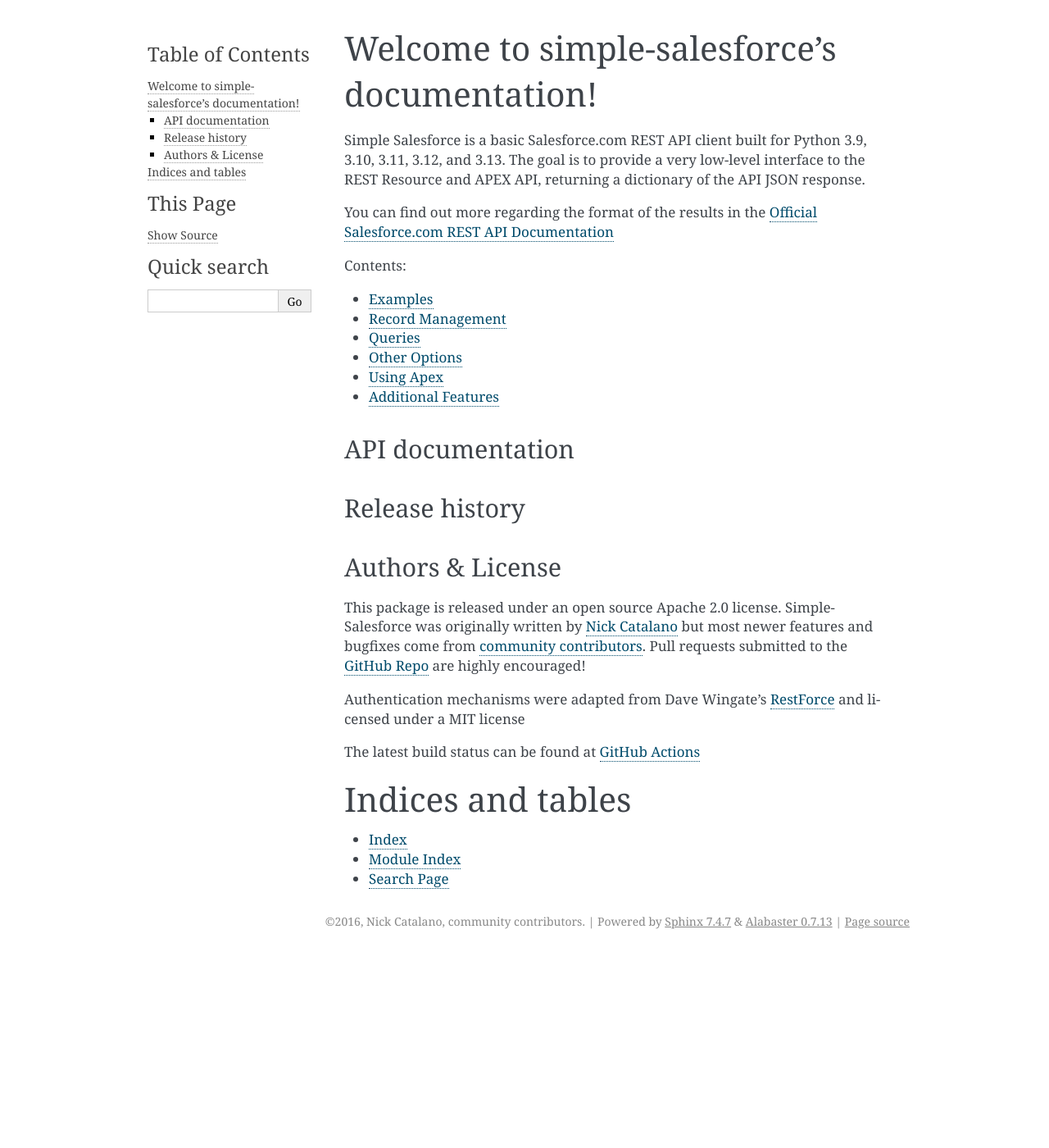
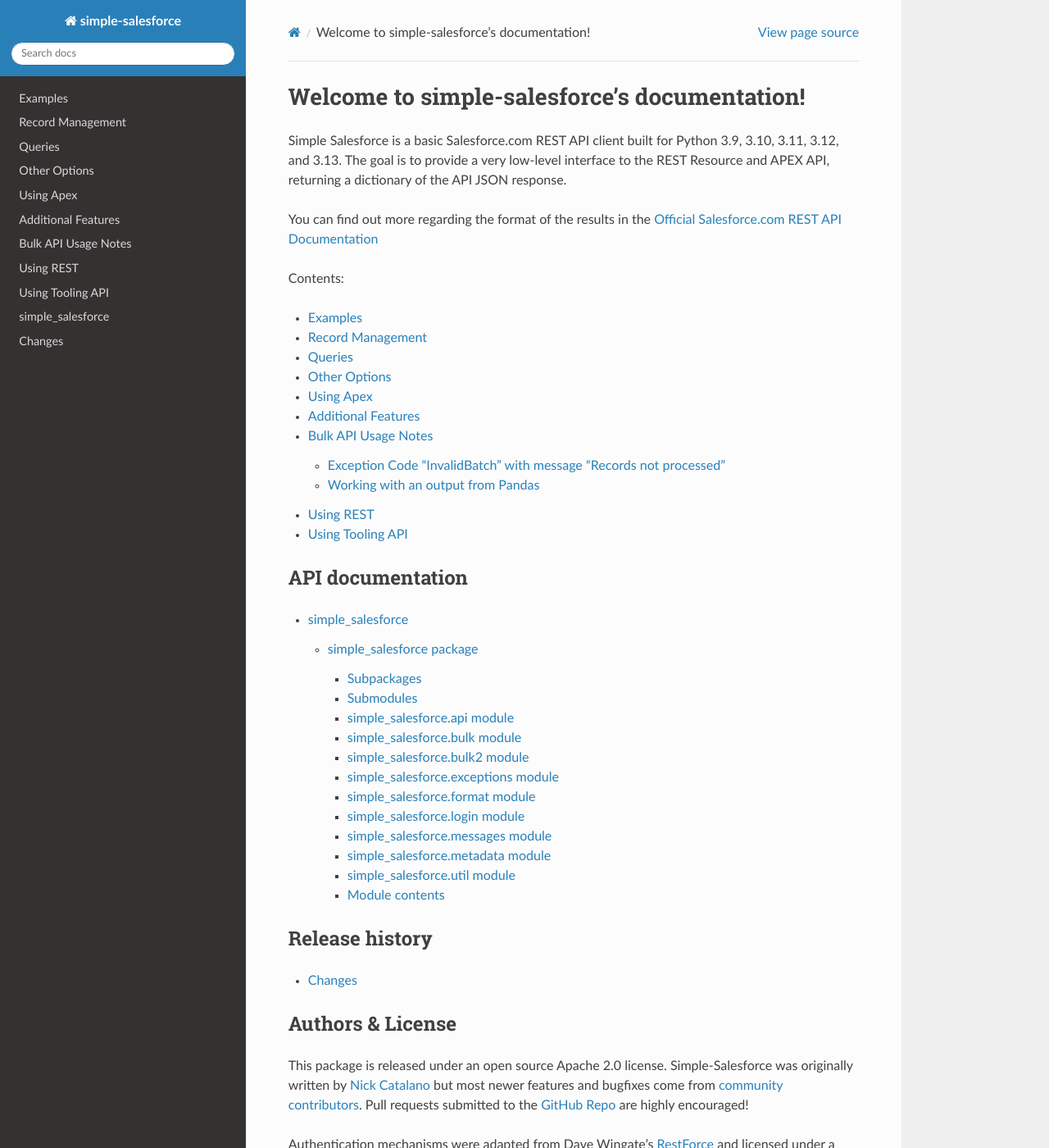
Before and after one commit to simple-salesforce/simple-salesforce, a Sphinx documentation site: the page built from docs/index.rst, in a window 1280 px wide and 1400 px high. Shown: the whole window at 82% size. Built offline with Sphinx 7.4.7 and the Read the Docs theme 3.1.0, drawn with Linux system fonts in a browser that asks for light colours; pages that are not in the unit, such as notebooks, are missing from menus; some of the changed text lies outside the part shown.

Commit message:
Documentation

```diff
--- /dev/null
+++ b/docs/api/modules.rst
@@ -0,0 +1,7 @@
+simple_salesforce
+=================
+
+.. toctree::
+   :maxdepth: 4
+
+   simple_salesforce
--- /dev/null
+++ b/docs/api/simple_salesforce.rst
@@ -0,0 +1,93 @@
+simple\_salesforce package
+==========================
+
+Subpackages
+-----------
+
+.. toctree::
+   :maxdepth: 4
+
+   simple_salesforce.tests
+
+Submodules
+----------
+
+simple\_salesforce.api module
+-----------------------------
+
+.. automodule:: simple_salesforce.api
+   :members:
+   :show-inheritance:
+   :undoc-members:
+
+simple\_salesforce.bulk module
+------------------------------
+
+.. automodule:: simple_salesforce.bulk
+   :members:
+   :show-inheritance:
+   :undoc-members:
+
+simple\_salesforce.bulk2 module
+-------------------------------
+
+.. automodule:: simple_salesforce.bulk2
+   :members:
+   :show-inheritance:
+   :undoc-members:
+
+simple\_salesforce.exceptions module
+------------------------------------
+
+.. automodule:: simple_salesforce.exceptions
+   :members:
+   :show-inheritance:
+   :undoc-members:
+
+simple\_salesforce.format module
+--------------------------------
+
+.. automodule:: simple_salesforce.format
+   :members:
+   :show-inheritance:
+   :undoc-members:
+
+simple\_salesforce.login module
+-------------------------------
+
+.. automodule:: simple_salesforce.login
+   :members:
+   :show-inheritance:
+   :undoc-members:
+
+simple\_salesforce.messages module
+----------------------------------
+
+.. automodule:: simple_salesforce.messages
+   :members:
+   :show-inheritance:
+   :undoc-members:
+
+simple\_salesforce.metadata module
+----------------------------------
+
+.. automodule:: simple_salesforce.metadata
+   :members:
+   :show-inheritance:
+   :undoc-members:
+
+simple\_salesforce.util module
+------------------------------
+
+.. automodule:: simple_salesforce.util
+   :members:
+   :show-inheritance:
+   :undoc-members:
+
+Module contents
+---------------
+
+.. automodule:: simple_salesforce
+   :members:
+   :show-inheritance:
+   :undoc-members:
--- a/docs/changes.rst
+++ b/docs/changes.rst
@@ -1 +1,4 @@
+Changes
+=======
+
 .. include:: ../CHANGES
--- a/docs/conf.py
+++ b/docs/conf.py
@@ -21,7 +21,7 @@
 import subprocess
 import sys
 
-sys.path.insert(0, os.path.abspath('../'))
+sys.path.insert(0, os.path.abspath("../"))
 
 
 # -- General configuration ------------------------------------------------
@@ -34,45 +34,57 @@
 # extensions coming with Sphinx (named 'sphinx.ext.*') or your custom
 # ones.
 extensions = [
-    'sphinx.ext.autodoc',
+    "sphinx.ext.autodoc",
+    "sphinx.ext.napoleon",
+    "sphinx_autodoc_typehints",
+    "sphinx.ext.autosummary",
+    "sphinx.ext.viewcode",
+    "sphinx.ext.intersphinx",
 ]
 
 # Add any paths that contain templates here, relative to this directory.
-templates_path = ['_templates']
+templates_path = ["_templates"]
 
 # The suffix(es) of source filenames.
 # You can specify multiple suffix as a list of string:
 #
 # source_suffix = ['.rst', '.md']
-source_suffix = '.rst'
+source_suffix = ".rst"
 
 # The encoding of source files.
 #
 # source_encoding = 'utf-8-sig'
 
 # The master toctree document.
-master_doc = 'index'
+master_doc = "index"
 
 # General information about the project.
-project = 'simple-salesforce'
-copyright = '2016, Nick Catalano, community contributors'
-author = 'Nick Catalano, community contributors'
+project = "simple-salesforce"
+copyright = "2016, Nick Catalano, community contributors"
+author = "Nick Catalano, community contributors"
 
 # The version info for the project you're documenting, acts as replacement for
 # |version| and |release|, also used in various other places throughout the
 # built documents.
 #
-# The short X.Y version.
-version = '0.72.1'
-# The full version, including alpha/beta/rc tags.
-release = '0.72.1'
+# The short X.Y version and full release read from package
+try:
+    from pathlib import Path as _Path
+
+    _about = {}
+    _ver_path = _Path(__file__).parent.parent / "simple_salesforce" / "__version__.py"
+    exec(_ver_path.read_text(), _about)
+    version = _about.get("__version__", "")
+    release = version
+except Exception:
+    version = release = "0.0.0"
 
 # The language for content autogenerated by Sphinx. Refer to documentation
 # for a list of supported languages.
 #
 # This is also used if you do content translation via gettext catalogs.
 # Usually you set "language" from the command line for these cases.
-language = None
+language = "en"
 
 # There are two options for replacing |today|: either, you set today to some
 # non-false value, then it is used:
@@ -86,7 +98,7 @@
 # List of patterns, relative to source directory, that match files and
 # directories to ignore when looking for source files.
 # This patterns also effect to html_static_path and html_extra_path
-exclude_patterns = ['_build', 'Thumbs.db', '.DS_Store']
+exclude_patterns = ["_build", "Thumbs.db", ".DS_Store"]
 
 # The reST default role (used for this markup: `text`) to use for all
 # documents.
@@ -108,7 +120,7 @@
 # show_authors = False
 
 # The name of the Pygments (syntax highlighting) style to use.
-pygments_style = 'sphinx'
+pygments_style = "sphinx"
 
 # A list of ignored prefixes for module index sorting.
 # modindex_common_prefix = []
@@ -121,22 +133,46 @@
 
 # -- Autodoc configuration -----------------------------------------------------
 
+
 def autodoc_skip_member(app, what, name, obj, skip, options):
     if name == "__init__":
         return False
     return skip
 
+
 # -- Apidoc --------------------------------------------------------------------
 
+
 def run_apidoc(_):
-    subprocess.check_call("sphinx-apidoc --separate -f -o . ../simple_salesforce", shell=True)
+    try:
+        subprocess.run(
+            ["sphinx-apidoc", "--separate", "-f", "-o", "api", "../simple_salesforce"],
+            check=True,
+        )
+    except Exception:
+        # If apidoc isn't available or fails in the build environment, continue.
+        pass
+
+
+# Autosummary: generate stub pages for documented modules
+autosummary_generate = True
+autosummary_imported_members = True
+
+# Intersphinx mapping to link to Python standard library docs
+intersphinx_mapping = {
+    "python": ("https://docs.python.org/3", None),
+}
+
+# Show source links for documented objects
+html_show_sourcelink = True
+
 
 # -- Options for HTML output ----------------------------------------------
 
 # The theme to use for HTML and HTML Help pages.  See the documentation for
 # a list of builtin themes.
 #
-html_theme = 'alabaster'
+html_theme = "sphinx_rtd_theme"
 
 # Theme options are theme-specific and customize the look and feel of a theme
 # further.  For a list of options available for each theme, see the
@@ -170,7 +206,7 @@
 # Add any paths that contain custom static files (such as style sheets) here,
 # relative to this directory. They are copied after the builtin static files,
 # so a file named "default.css" will overwrite the builtin "default.css".
-html_static_path = ['_static']
+html_static_path = ["_static"]
 
 # Add any extra paths that contain custom files (such as robots.txt or
 # .htaccess) here, relative to this directory. These files are copied
@@ -250,34 +286,36 @@
 # html_search_scorer = 'scorer.js'
 
 # Output file base name for HTML help builder.
-htmlhelp_basename = 'simple-salesforcedoc'
+htmlhelp_basename = "simple-salesforcedoc"
 
 # -- Options for LaTeX output ---------------------------------------------
 
 latex_elements = {
-     # The paper size ('letterpaper' or 'a4paper').
-     #
-     # 'papersize': 'letterpaper',
-
-     # The font size ('10pt', '11pt' or '12pt').
-     #
-     # 'pointsize': '10pt',
-
-     # Additional stuff for the LaTeX preamble.
-     #
-     # 'preamble': '',
-
-     # Latex figure (float) alignment
-     #
-     # 'figure_align': 'htbp',
+    # The paper size ('letterpaper' or 'a4paper').
+    #
+    # 'papersize': 'letterpaper',
+    # The font size ('10pt', '11pt' or '12pt').
+    #
+    # 'pointsize': '10pt',
+    # Additional stuff for the LaTeX preamble.
+    #
+    # 'preamble': '',
+    # Latex figure (float) alignment
+    #
+    # 'figure_align': 'htbp',
 }
 
 # Grouping the document tree into LaTeX files. List of tuples
 # (source start file, target name, title,
 #  author, documentclass [howto, manual, or own class]).
 latex_documents = [
-    (master_doc, 'simple-salesforce.tex', 'simple-salesforce Documentation',
-     'Nick Catalano, community contributors', 'manual'),
+    (
+        master_doc,
+        "simple-salesforce.tex",
+        "simple-salesforce Documentation",
+        "Nick Catalano, community contributors",
+        "manual",
+    ),
 ]
 
 # The name of an image file (relative to this directory) to place at the top of
@@ -318,8 +356,7 @@
 # One entry per manual page. List of tuples
 # (source start file, name, description, authors, manual section).
 man_pages = [
-    (master_doc, 'simple-salesforce', 'simple-salesforce Documentation',
-     [author], 1)
+    (master_doc, "simple-salesforce", "simple-salesforce Documentation", [author], 1)
 ]
 
 # If true, show URL addresses after external links.
@@ -333,9 +370,15 @@
 # (source start file, target name, title, author,
 #  dir menu entry, description, category)
 texinfo_documents = [
-    (master_doc, 'simple-salesforce', 'simple-salesforce Documentation',
-     author, 'simple-salesforce', 'One line description of project.',
-     'Miscellaneous'),
+    (
+        master_doc,
+        "simple-salesforce",
+        "simple-salesforce Documentation",
+        author,
+        "simple-salesforce",
+        "One line description of project.",
+        "Miscellaneous",
+    ),
 ]
 
 # Documents to append as an appendix to all manuals.
@@ -354,6 +397,7 @@
 #
 # texinfo_no_detailmenu = False
 
+
 def setup(app):
     app.connect("autodoc-skip-member", autodoc_skip_member)
     app.connect("builder-inited", run_apidoc)
--- a/docs/index.rst
+++ b/docs/index.rst
@@ -23,12 +23,16 @@
    user_guide/misc
    user_guide/apex
    user_guide/additional_features
+   user_guide/bulk_api_notes
+   user_guide/other_REST_examples
+   user_guide/tooling
 
 API documentation
 -----------------
 .. toctree::
   :maxdepth: 3
 
+  api/modules
   simple_salesforce
 
 Release history
--- /dev/null
+++ b/docs/requirements.txt
@@ -0,0 +1,3 @@
+sphinx>=5.0.0
+sphinx-rtd-theme>=1.0.0
+sphinx-autodoc-typehints>=1.25.0
```
Also changed, not shown: docs/api/simple_salesforce.tests.rst (added, +69 -0 lines), .readthedocs.yaml (added), 2 other files.
